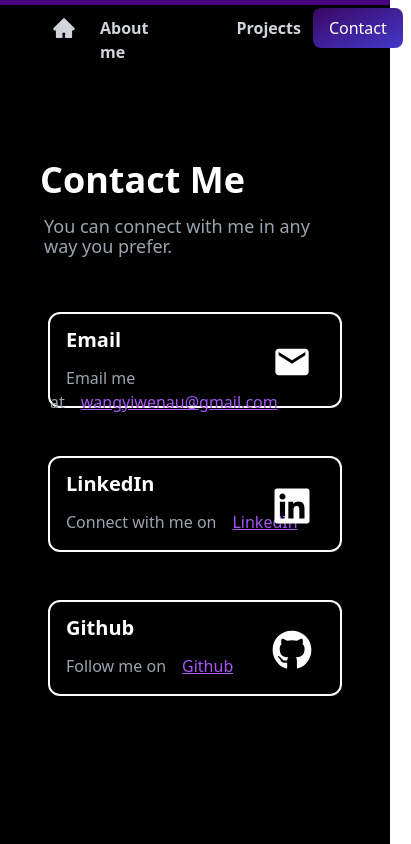
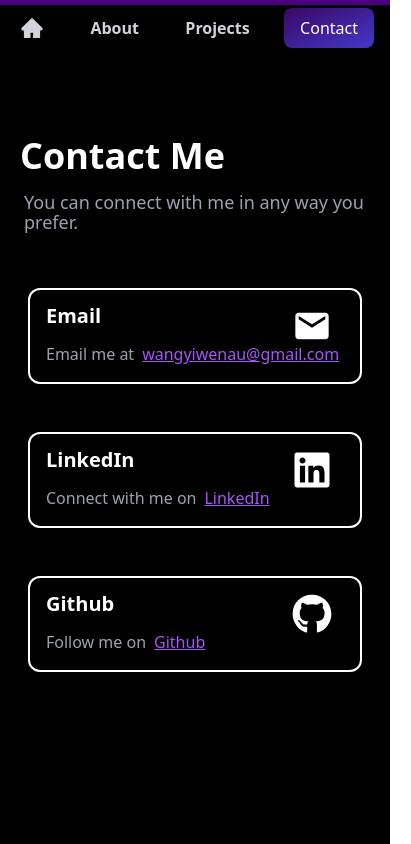
Before and after one commit to yiwenwangANU/portfolio, a React (Vite) app: page /contact in a window 390 px wide. Shown: the whole page, 411 px wide, since content can reach past the window. Built offline with nearby package versions, Linux system fonts and the light colour scheme.

Commit message:
decrease framer motion delay time, fix the layout problem in small screen in contact page

```diff
--- a/src/components/Contact.jsx
+++ b/src/components/Contact.jsx
@@ -28,12 +28,12 @@ const contactInfo = [
 ];
 function Contact() {
   return (
-    <div className="2xl:px-64 xl:px-40 md:px-16 px-10 pt-20 text-white">
+    <div className="2xl:px-64 xl:px-40 md:px-16 sm:px-10 px-5 pt-20 text-white">
       <motion.div
         className="text-white text-4xl font-bold"
         initial={{ opacity: 0, x: -100 }}
         animate={{ opacity: 1, x: 0 }}
-        transition={{ duration: 1 }}
+        transition={{ duration: 0.5 }}
       >
         Contact Me
       </motion.div>
@@ -41,7 +41,7 @@ function Contact() {
         className="text-gray-400 leading-5 px-1 py-4 text-lg"
         initial={{ opacity: 0, x: 100 }}
         animate={{ opacity: 1, x: 0 }}
-        transition={{ duration: 1 }}
+        transition={{ duration: 0.5 }}
       >
         You can connect with me in any way you prefer.
       </motion.div>
@@ -49,7 +49,7 @@ function Contact() {
         className="flex flex-row gap-x-8 gap-y-12 flex-wrap px-2 py-10"
         initial={{ opacity: 0, y: 100 }}
         animate={{ opacity: 1, y: 0 }}
-        transition={{ duration: 1 }}
+        transition={{ duration: 0.5 }}
       >
         {contactInfo.map((item) => (
           <ContactCard
--- a/src/components/ContactCard.jsx
+++ b/src/components/ContactCard.jsx
@@ -2,17 +2,20 @@ import React from "react";
 
 function ContactCard({ title, description, underline, icon, url }) {
   return (
-    <div className="2xl:w-[480px] xl:w-[450px] lg:w-[420px] w-[400px] h-24 rounded-xl border-white border-2">
+    <div className="2xl:w-[480px] xl:w-[450px] lg:w-[420px] w-full h-24 rounded-xl border-white border-2">
       <div className="flex flex-row justify-between">
         <div className="font-bold text-xl px-4 py-3">{title}</div>
         <a href={url}>
           {React.cloneElement(icon, {
-            className: "w-10 h-10 -translate-x-7 translate-y-7",
+            className:
+              "w-10 h-10 -translate-x-7 sm:translate-y-7 translate-y-4",
           })}
         </a>
       </div>
 
-      <span className="text-gray-400 leading-5 px-4 py-1 ">{description}</span>
+      <span className="text-gray-400 leading-5 pl-4 pr-2 py-1">
+        {description}
+      </span>
       <a className="underline text-purple-500 hover:text-purple-400" href={url}>
         {underline}
       </a>
--- a/src/components/FrontPage.jsx
+++ b/src/components/FrontPage.jsx
@@ -10,12 +10,12 @@ function FrontPage() {
     link.click();
   };
   return (
-    <div className="overflow-hidden bg-[url('/code-background-3.jpg')] bg-cover bg-center h-screen w-full box-border text-white xl:px-72 lg:px-44 md:px-16 px-10 py-40">
+    <div className="overflow-hidden bg-[url('/code-background-3.jpg')] bg-cover bg-center h-screen w-full box-border text-white xl:px-72 lg:px-44 md:px-16 sm:px-10 px-5 py-40">
       <motion.h1
         className="xl:text-8xl lg:text-7xl md:text-6xl text-6xl font-bold"
         initial={{ opacity: 0, x: -100 }}
         animate={{ opacity: 1, x: 0 }}
-        transition={{ duration: 1 }}
+        transition={{ duration: 0.5 }}
       >
         Hi !
         <br /> I am Yiwen Wang
@@ -25,7 +25,7 @@ function FrontPage() {
         className="text-gray-300 py-6 text-xl"
         initial={{ opacity: 0, x: 0 }}
         animate={{ opacity: 1, x: 0 }}
-        transition={{ duration: 1, delay: 0.3 }}
+        transition={{ duration: 0.5, delay: 0.2 }}
       >
         Need a talented full-stack developer? Let me turn your ideas into
         reality.
@@ -35,7 +35,7 @@ function FrontPage() {
         className="flex flex-row gap-4"
         initial={{ opacity: 0, y: 50 }}
         animate={{ opacity: 1, y: 0 }}
-        transition={{ duration: 1, delay: 0.6 }}
+        transition={{ duration: 0.5, delay: 0.3 }}
       >
         <NavLink to="/contact">
           <Button variation="secondary">Hire me</Button>
--- a/src/components/MachineLearning.jsx
+++ b/src/components/MachineLearning.jsx
@@ -8,7 +8,7 @@ function MachineLearning() {
           className="text-5xl font-bold max-w-4xl"
           initial={{ opacity: 0 }}
           whileInView={{ opacity: 1 }}
-          transition={{ duration: 3 }}
+          transition={{ duration: 2 }}
           viewport={{ once: true }}
         >
           Aside from being a full stack developer, I am also a machine learning
--- a/src/components/Navigation.jsx
+++ b/src/components/Navigation.jsx
@@ -4,16 +4,13 @@ import "../styles.css";
 import { AiFillHome } from "react-icons/ai";
 function Navigation() {
   return (
-    <div className="xl:px-72 lg:px-44 md:px-16 px-10 py-2 font-semibold flex flex-row justify-between sticky top-0 rounded-xl text-gray-300 bg-neutral-900/50 z-10 backdrop-blur-sm dot-pattern">
+    <div className="xl:px-72 lg:px-44 md:px-16 px-2 py-2 font-semibold flex flex-row justify-between sticky top-0 rounded-xl text-gray-300 bg-neutral-900/50 z-10 backdrop-blur-sm dot-pattern">
       <NavLink to="/" className="hover:text-slate-50 px-3 py-2 rounded-xl">
         <AiFillHome className="w-6 h-6 " />
       </NavLink>
-      <div className="flex flex-row gap-16">
-        <NavLink
-          to="/about"
-          className="hover:text-slate-50 px-3 py-2 rounded-xl"
-        >
-          About me
+
+      <NavLink to="/about" className="hover:text-slate-50 px-3 py-2 rounded-xl">
+        About
       </NavLink>
       <NavLink
         to="/projects"
@@ -21,7 +18,7 @@ function Navigation() {
       >
         Projects
       </NavLink>
-      </div>
+
       <NavLink to="/contact" className=" hover:text-slate-50">
         <Button size="small">Contact</Button>
       </NavLink>
--- a/src/components/ProjectCard.jsx
+++ b/src/components/ProjectCard.jsx
@@ -6,9 +6,8 @@ import { motion } from "framer-motion";
 function ProjectCard({ image, title, description, tabs, url, gitUrl }) {
   return (
     <NavLink to={url || gitUrl}>
-      {/* //sm:w-[450px] sm:h-[500px] */}
       <motion.div
-        className=" w-full h-fit rounded-xl border-white border-2"
+        className="sm:w-[450px] sm:h-[500px] w-full h-fit rounded-xl border-white border-2"
         whileHover={{ scale: 1.05 }}
         whileTap={{ scale: 0.95 }}
       >
--- a/src/components/Projects.jsx
+++ b/src/components/Projects.jsx
@@ -31,12 +31,12 @@ const projectsInfo = [
 ];
 function Projects() {
   return (
-    <div className="2xl:px-64 xl:px-40 md:px-16 px-10 pt-20 text-white">
+    <div className="2xl:px-64 xl:px-40 md:px-16 sm:px-10 px-5 pt-20 text-white">
       <motion.div
         className="text-white text-4xl font-bold"
         initial={{ opacity: 0, x: -100 }}
         animate={{ opacity: 1, x: 0 }}
-        transition={{ duration: 1 }}
+        transition={{ duration: 0.5 }}
       >
         Recent Projects
       </motion.div>
@@ -44,7 +44,7 @@ function Projects() {
         className="text-gray-300 text-lg py-3"
         initial={{ opacity: 0, x: 100 }}
         animate={{ opacity: 1, x: 0 }}
-        transition={{ duration: 1 }}
+        transition={{ duration: 0.5 }}
       >
         Here are some of the projects I&apos;ve worked on. Check out my{" "}
         <a
@@ -60,7 +60,7 @@ function Projects() {
         className="py-6 flex flex-row 2xl:gap-x-32 xl:gap-x-16 gap-x-14 gap-y-20 flex-wrap"
         initial={{ opacity: 0, y: 100 }}
         animate={{ opacity: 1, y: 0 }}
-        transition={{ duration: 1 }}
+        transition={{ duration: 0.5 }}
       >
         {projectsInfo.map((item) => (
           <ProjectCard
--- a/src/components/Skills.jsx
+++ b/src/components/Skills.jsx
@@ -34,12 +34,12 @@ function Skills() {
   border-yellow-500
 */
   return (
-    <div className="text-white xl:px-72 lg:px-44 md:px-16 px-10 py-20 overflow-hidden">
+    <div className="text-white xl:px-72 lg:px-44 md:px-16 sm:px-10 px-5 py-20 overflow-hidden">
       <motion.div
         className="text-5xl font-bold"
         initial={{ opacity: 0, x: -100 }}
         whileInView={{ opacity: 1, x: 0 }}
-        transition={{ duration: 1 }}
+        transition={{ duration: 0.5 }}
         viewport={{ once: true }}
       >
         Skills
@@ -48,7 +48,7 @@ function Skills() {
         className="flex flex-row flex-wrap gap-4 py-8"
         initial={{ opacity: 0, x: 100 }}
         whileInView={{ opacity: 1, x: 0 }}
-        transition={{ duration: 1 }}
+        transition={{ duration: 0.5 }}
         viewport={{ once: true }}
       >
         {skills.map((item, index) => {
--- a/src/components/WorkExperience.jsx
+++ b/src/components/WorkExperience.jsx
@@ -2,12 +2,12 @@ import { motion } from "framer-motion";
 
 function WorkExperience() {
   return (
-    <div className="text-white xl:px-72 lg:px-44 md:px-16 px-10 overflow-hidden">
+    <div className="text-white xl:px-72 lg:px-44 md:px-16 sm:px-10 px-5 overflow-hidden">
       <motion.div
         className="text-5xl font-bold"
         initial={{ opacity: 0, x: -100 }}
         whileInView={{ opacity: 1, x: 0 }}
-        transition={{ duration: 1 }}
+        transition={{ duration: 0.5 }}
         viewport={{ once: true }}
       >
         Work Experience
@@ -16,7 +16,7 @@ function WorkExperience() {
         className="pt-1 pb-3 text-gray-500 text-lg"
         initial={{ opacity: 0, x: 100 }}
         whileInView={{ opacity: 1, x: 0 }}
-        transition={{ duration: 1 }}
+        transition={{ duration: 0.5 }}
         viewport={{ once: true }}
       >
         Having more than 1 year and a half of experience building web
@@ -26,7 +26,7 @@ function WorkExperience() {
         className="pt-5 max-w-3xl"
         initial={{ opacity: 0, y: 100 }}
         whileInView={{ opacity: 1, y: 0 }}
-        transition={{ duration: 1, delay: 0.2 }}
+        transition={{ duration: 0.5, delay: 0.2 }}
         viewport={{ once: true }}
       >
         <div className="text-3xl font-bold">Freelancer</div>
@@ -48,7 +48,7 @@ function WorkExperience() {
         className="pt-4 max-w-3xl"
         initial={{ opacity: 0, y: 100 }}
         whileInView={{ opacity: 1, y: 0 }}
-        transition={{ duration: 1, delay: 0.2 }}
+        transition={{ duration: 0.5, delay: 0.2 }}
         viewport={{ once: true }}
       >
         <div className="text-3xl font-bold">Operations Engineering Intern</div>
@@ -77,7 +77,7 @@ function WorkExperience() {
         className="pt-4 max-w-3xl"
         initial={{ opacity: 0, y: 100 }}
         whileInView={{ opacity: 1, y: 0 }}
-        transition={{ duration: 1, delay: 0.2 }}
+        transition={{ duration: 0.5, delay: 0.2 }}
         viewport={{ once: true }}
       >
         <div className="text-3xl font-bold">Web Development Intern</div>
```
Lines whose indentation alone changed are shown as unchanged.
